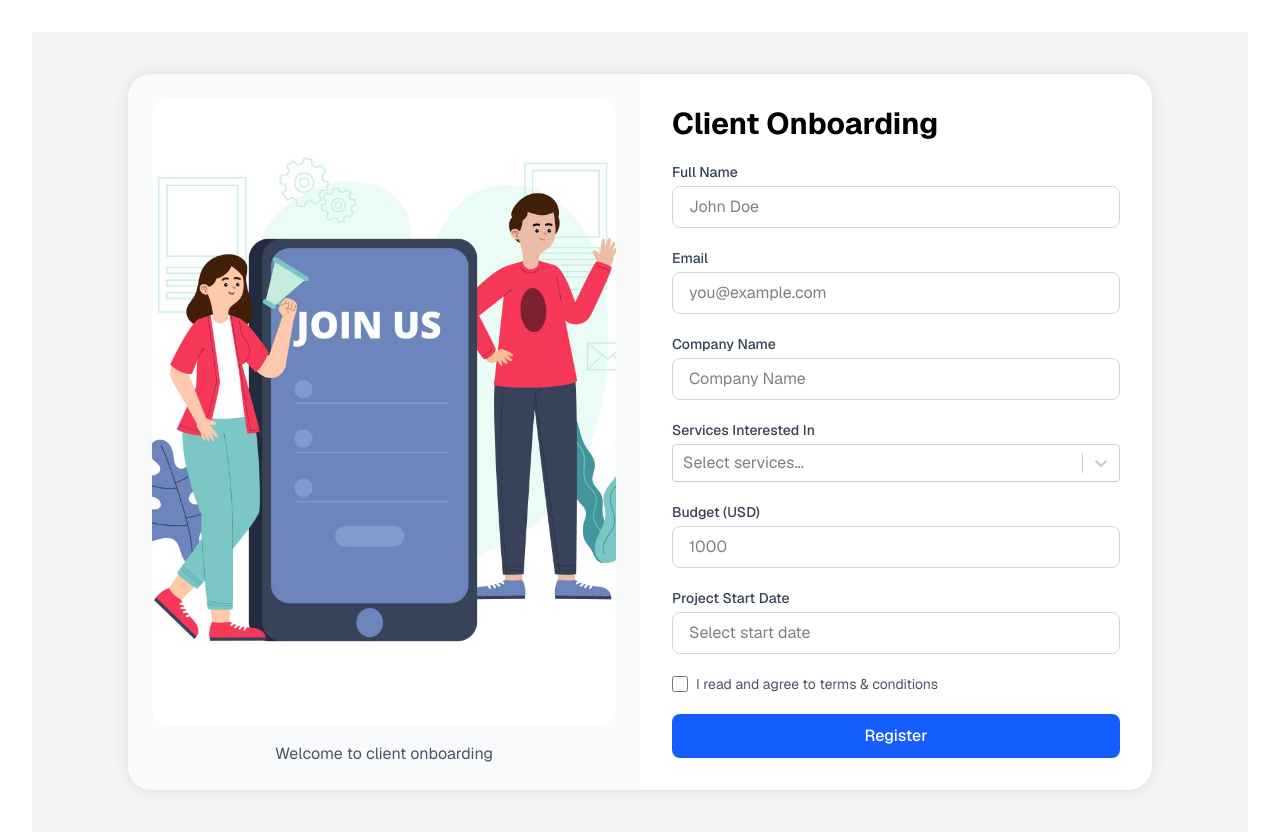
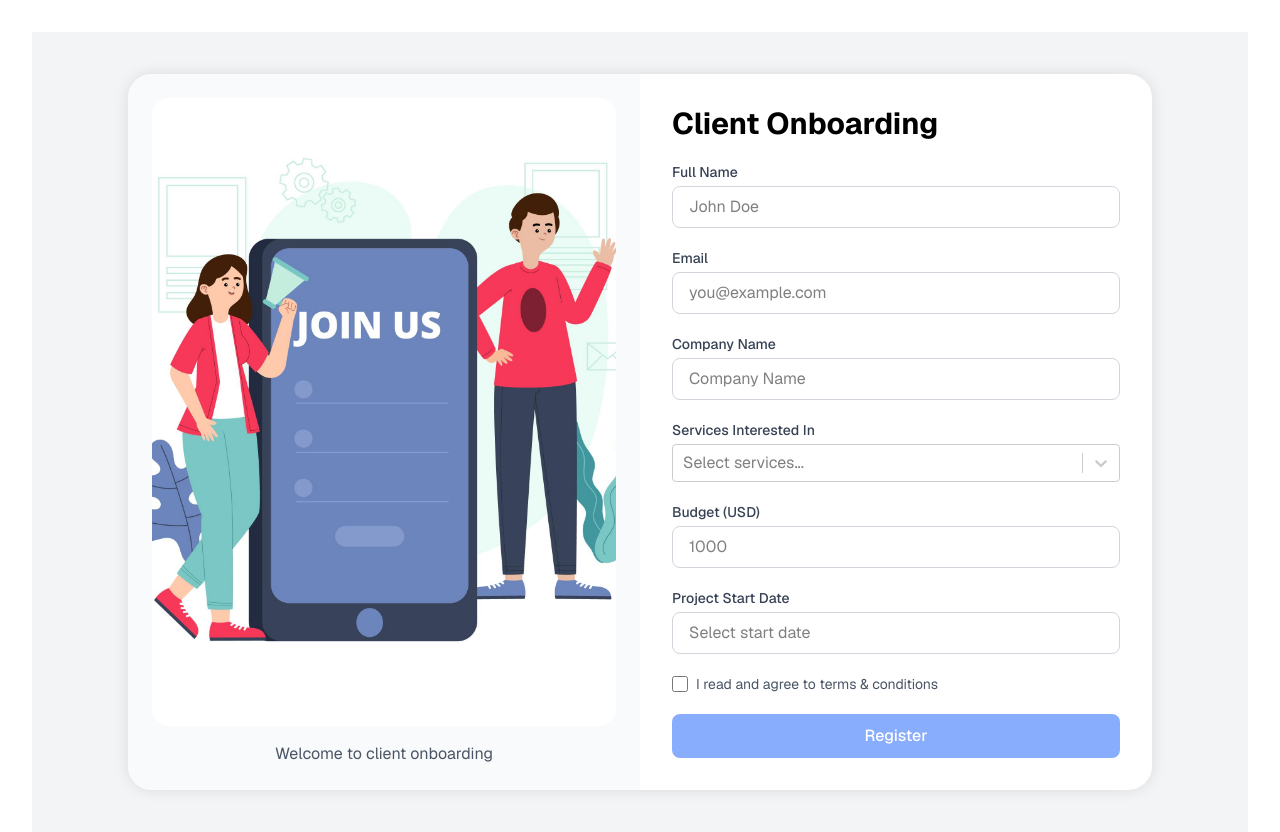
Before and after one commit to sachira-madhushan/client-onboarding-form-simple-next-js, a Next.js app: page / in a window 1280 px wide. Built offline with nearby package versions, Linux system fonts and the light colour scheme.

Commit message:
feat : disable register button until accepting terms and conditions

```diff
--- a/src/app/components/OnboardingForm.jsx
+++ b/src/app/components/OnboardingForm.jsx
@@ -26,6 +26,7 @@ export default function OnboardingForm() {
     const {
         register,
         handleSubmit,
+        watch,
         control,
         formState: { errors },
     } = useForm({
@@ -35,8 +36,11 @@ export default function OnboardingForm() {
             services: [],
             startDate: null,
             budget: undefined,
+            acceptTerms: false,
         },
     });
+
+    const acceptTerms = watch("acceptTerms");
 
     const onSubmit = (data) => {
         console.log("Valid form data:", data);
@@ -229,6 +233,7 @@ export default function OnboardingForm() {
                                             shakeFields.terms && "animate-shake"
                                         )}
                                         {...register("terms")}
+                                        {...register("acceptTerms")}
                                     />
                                     <span className="text-sm text-gray-600">I read and agree to terms & conditions</span>
                                 </label>
@@ -237,7 +242,10 @@ export default function OnboardingForm() {
                             {/* Submit */}
                             <button
                                 type="submit"
-                                className="w-full rounded-lg bg-blue-600 py-2.5 font-medium text-white hover:bg-blue-700 transition hover:cursor-pointer"
+                                disabled={!acceptTerms}
+                                className={clsx("w-full rounded-lg bg-blue-600 py-2.5 font-medium text-white hover:bg-blue-700 transition hover:cursor-pointer", {
+                                    "opacity-50 cursor-not-allowed": !acceptTerms,
+                                })}
                             >
                                 Register
                             </button>
```
